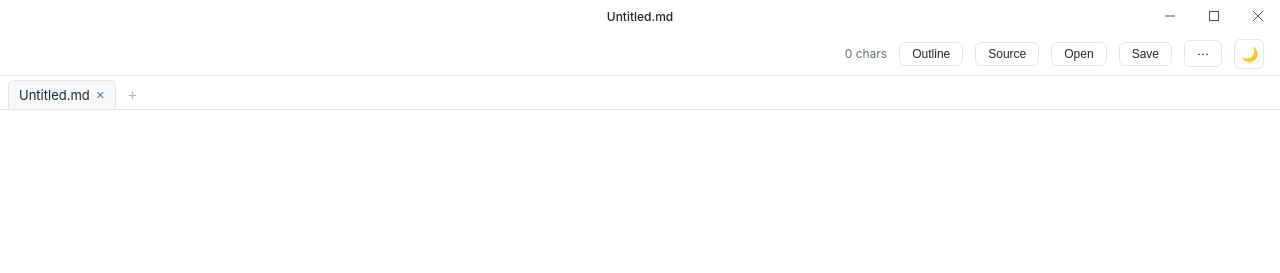
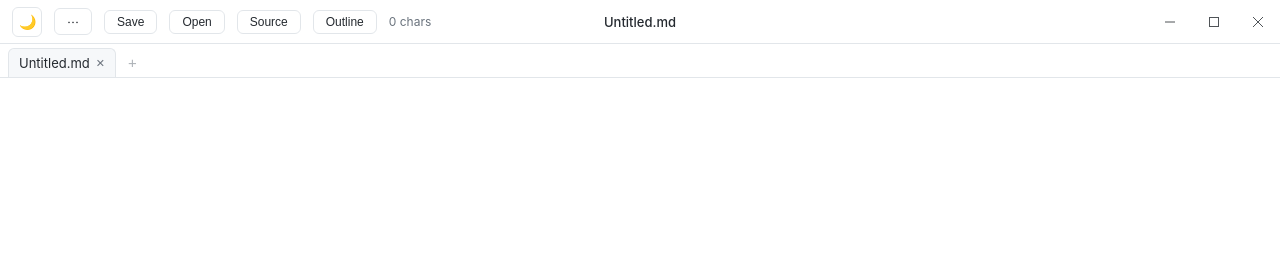
Before and after one commit to ChiangyangNPU/for-mark, a website built with Vite: page index.html in a window 1280 px wide. Built offline with nearby package versions, Linux system fonts and the light colour scheme; what @milkdown/kit would draw is missing.

Commit message:
feat: Windows 顶栏改为单行布局，与 Mac 左右镜像
- 取消独立标题栏行（替代上一版双层结构）：Windows 顶栏并为单行 44px，
  与 Mac 总高一致，移除 html.win 的 32px 吸附偏移与 77px 工作区高度
- 功能按钮（字数 + 大纲/源码/打开/保存/⋯/主题）包入 .toolbar-left 组：
  Mac 组靠右（等价原 flex-end），Windows 组 row-reverse 反转顺序靠左，
  视觉为 主题 ⋯ 保存 打开 源码 大纲 字数，与 Mac 左右镜像
- 自绘窗口按钮 ─ □ ✕ 以极简透明样式并入工具栏右缘（贴边、hover 高亮、
  关闭 hover 红），功能组与窗口按钮间不再加分隔线；⋯ 溢出菜单在
  Windows 改为贴左弹出，与功能组对齐
- 文件名统一用工具栏居中元素（win-title），两平台共用并移除标题栏
  冗余双写；窗口宽 < 860px 时自动隐藏居中文件名（Typora 同策略，
  两平台一致）

```diff
--- a/index.html
+++ b/index.html
@@ -8,34 +8,13 @@
     <script src="./boot.js"></script>
   </head>
   <body>
-    <!-- 自绘标题栏（Windows/Linux）：拖拽移动窗口 + 居中文件名 + 右缘窗口控制按钮。
-         Mac 走 hiddenInset（红绿灯浮在工具栏上），此行经 CSS 隐藏 -->
-    <header class="titlebar">
-      <span id="titlebar-title" class="titlebar-title"></span>
-      <div class="win-controls" aria-label="窗口控制">
-        <button id="win-min" class="win-btn" tabindex="-1" aria-label="最小化">
-          <svg width="10" height="10" viewBox="0 0 10 10" aria-hidden="true">
-            <path d="M0 5h10" stroke="currentColor" stroke-width="1" />
-          </svg>
-        </button>
-        <button id="win-max" class="win-btn" tabindex="-1" aria-label="最大化/还原">
-          <svg class="ic-max" width="10" height="10" viewBox="0 0 10 10" aria-hidden="true">
-            <rect x="0.5" y="0.5" width="9" height="9" fill="none" stroke="currentColor" />
-          </svg>
-          <svg class="ic-restore" width="10" height="10" viewBox="0 0 10 10" aria-hidden="true">
-            <rect x="0.5" y="2.5" width="7" height="7" fill="none" stroke="currentColor" />
-            <path d="M2.5 2.5v-2h7v7h-2" fill="none" stroke="currentColor" />
-          </svg>
-        </button>
-        <button id="win-close" class="win-btn win-close" tabindex="-1" aria-label="关闭">
-          <svg width="10" height="10" viewBox="0 0 10 10" aria-hidden="true">
-            <path d="M0 0l10 10M10 0L0 10" stroke="currentColor" stroke-width="1" />
-          </svg>
-        </button>
-      </div>
-    </header>
+    <!-- 单行顶栏（Mac/Windows 同构）：
+         Mac 走 hiddenInset（红绿灯浮在左侧），功能按钮组靠右；
+         Windows/Linux 走 hidden（自绘窗口按钮独占右缘），功能按钮组靠左且顺序反转；
+         整行是拖拽区，文件名绝对居中 -->
     <header class="toolbar">
       <span id="win-title" class="win-title"></span>
+      <div class="toolbar-left">
         <span id="word-count" class="word-count">0 字</span>
         <button
           id="sidebar-outline-btn"
@@ -73,6 +52,29 @@
         <button id="theme-toggle" class="theme-toggle" data-i18n-title="toolbar.themeTitle">
           🌙
         </button>
+      </div>
+      <!-- Windows/Linux 自绘窗口控制：极简透明按钮（hover 高亮，关闭 hover 红） -->
+      <div class="win-controls" aria-label="窗口控制">
+        <button id="win-min" class="win-btn" tabindex="-1" aria-label="最小化">
+          <svg width="10" height="10" viewBox="0 0 10 10" aria-hidden="true">
+            <path d="M0 5h10" stroke="currentColor" stroke-width="1" />
+          </svg>
+        </button>
+        <button id="win-max" class="win-btn" tabindex="-1" aria-label="最大化/还原">
+          <svg class="ic-max" width="10" height="10" viewBox="0 0 10 10" aria-hidden="true">
+            <rect x="0.5" y="0.5" width="9" height="9" fill="none" stroke="currentColor" />
+          </svg>
+          <svg class="ic-restore" width="10" height="10" viewBox="0 0 10 10" aria-hidden="true">
+            <rect x="0.5" y="2.5" width="7" height="7" fill="none" stroke="currentColor" />
+            <path d="M2.5 2.5v-2h7v7h-2" fill="none" stroke="currentColor" />
+          </svg>
+        </button>
+        <button id="win-close" class="win-btn win-close" tabindex="-1" aria-label="关闭">
+          <svg width="10" height="10" viewBox="0 0 10 10" aria-hidden="true">
+            <path d="M0 0l10 10M10 0L0 10" stroke="currentColor" stroke-width="1" />
+          </svg>
+        </button>
+      </div>
     </header>
 
     <div id="more-menu" class="more-menu" hidden>
--- a/src/style.css
+++ b/src/style.css
@@ -78,55 +78,20 @@ body {
   -webkit-app-region: no-drag;
 }
 
-/* ---------------- 自绘标题栏（Windows/Linux） ----------------
-   独立一行：拖拽移动窗口 + 居中文件名 + 右缘窗口控制按钮。
-   titleBarStyle: 'hidden' 后标题区属于页面，主题切换与内容区同帧同步；
-   public/boot.js 在首帧前挂 html.win 类，Mac 上本区块整体不显示
-   （Mac 走 hiddenInset，红绿灯浮在工具栏左侧） */
-.titlebar {
-  display: none;
+/* 功能按钮组容器（字数 + 功能按钮）：内部间距与拖拽行为集中管理 */
+.toolbar-left {
+  display: flex;
+  align-items: center;
+  gap: 12px;
+  /* 组内空白处可作为拖拽区，按钮已各自 no-drag */
+  -webkit-app-region: drag;
 }
 
-html.win .titlebar {
-  position: sticky;
-  top: 0;
-  z-index: 11;
-  display: flex;
-  align-items: center;
-  justify-content: flex-end;
-  height: 32px;
-  background: var(--bg);
-  -webkit-app-region: drag;
-  -webkit-user-select: none;
-  user-select: none;
-}
-
-.titlebar-title {
-  /* 绝对定位于标题栏正中：不受右侧按钮数量影响，始终居中 */
-  position: absolute;
-  left: 50%;
-  top: 50%;
-  transform: translate(-50%, -50%);
-  max-width: 40%;
-  font-size: 12px;
-  font-weight: 500;
-  color: var(--fg);
-  white-space: nowrap;
-  overflow: hidden;
-  text-overflow: ellipsis;
-  pointer-events: none;
-}
-
-/* Windows 下工具栏吸附在标题栏下方 */
-html.win .toolbar {
-  top: 32px;
-}
-
-/* Windows 的文件名在标题栏展示，工具栏里的同名元素隐藏（Mac 保留） */
-html.win .toolbar .win-title {
-  display: none;
-}
-
+/* ---------------- 自绘窗口控制（Windows/Linux） ----------------
+   单行顶栏：窗口按钮以极简透明样式并入工具栏右缘（细竖线分隔），
+   Mac 上本区块不显示（Mac 走 hiddenInset，红绿灯浮在工具栏左侧）。
+   titleBarStyle: 'hidden' 后标题区属于页面，主题切换与内容区同帧同步；
+   public/boot.js 在首帧前挂 html.win 类 */
 .win-controls {
   display: none;
 }
@@ -138,7 +103,7 @@ html.win .win-controls {
 }
 
 .win-btn {
-  /* 标题栏整体是拖拽区，按钮必须显式退出拖拽，否则点击被拖拽行为吞掉 */
+  /* 标题栏整行是拖拽区，按钮必须显式退出拖拽，否则点击被拖拽行为吞掉 */
   -webkit-app-region: no-drag;
   display: flex;
   align-items: center;
@@ -352,9 +317,35 @@ html.win .win-controls {
   box-shadow: 0 4px 16px rgba(0, 0, 0, 0.2);
 }
 
-/* Mac 隐藏标题栏：红绿灯按钮浮在工具栏左侧，让出空间 */
+/* Mac 隐藏标题栏：红绿灯按钮浮在工具栏左侧，功能按钮组让位靠右 */
 html.mac .toolbar {
   padding-left: 80px;
+}
+
+html.mac .toolbar-left {
+  margin-left: auto;
+}
+
+/* Windows：功能按钮组靠左且视觉顺序反转（主题 ⋯ 保存 打开 源码 大纲 字数），
+   自绘窗口按钮独占右缘，与 Mac 左右镜像；中段空白为拖拽区 */
+html.win .toolbar {
+  padding-left: 12px;
+  padding-right: 0;
+}
+
+html.win .toolbar-left {
+  flex-direction: row-reverse;
+  margin-right: auto;
+}
+
+/* Windows：⋯ 溢出菜单贴左缘弹出（与功能按钮组对齐） */
+html.win .more-menu {
+  right: auto;
+  left: 12px;
+}
+
+html.win .win-controls {
+  margin-left: auto;
 }
 
 .win-title {
@@ -371,6 +362,13 @@ html.mac .toolbar {
   overflow: hidden;
   text-overflow: ellipsis;
   pointer-events: none;
+}
+
+/* 窗口过窄时隐藏居中文件名，避免与两侧控件重叠（Typora 同策略） */
+@media (max-width: 860px) {
+  .win-title {
+    display: none;
+  }
 }
 
 .logo {
@@ -566,13 +564,9 @@ img {
 
 .workbench {
   display: flex;
-  /* 45px = 工具栏 44px + 1px 底边框；Windows/Linux 自绘标题栏额外占 32px */
+  /* 45px = 工具栏 44px + 1px 底边框（两平台顶栏均为单行） */
   height: calc(100vh - 45px);
   overflow: hidden;
-}
-
-html.win .workbench {
-  height: calc(100vh - 77px);
 }
 
 .sidebar {
--- a/src/tabs.ts
+++ b/src/tabs.ts
@@ -83,16 +83,14 @@ function dirName(p: string): string {
   return i > 0 ? p.slice(0, i) : p
 }
 
-/** 同步窗口标题（标题栏/工具栏居中文件名 + 未保存圆点标记）并更新图片显示目录 */
+/** 同步窗口标题（工具栏居中文件名 + 未保存圆点标记）并更新图片显示目录 */
 export function updateTitle() {
   const tab = activeTab()
   const text = `${tab?.dirty ? '• ' : ''}${tab?.name ?? t('tab.untitled')}`
   document.title = text
-  // win：自绘标题栏居中文件名；mac：工具栏居中文件名（两处按平台只显其一）
+  // 两平台共用：工具栏居中文件名（Mac 红绿灯浮左侧，Win 窗口按钮在右缘）
   const el = document.getElementById('win-title')
   if (el) el.textContent = text
-  const titlebarTitle = document.getElementById('titlebar-title')
-  if (titlebarTitle) titlebarTitle.textContent = text
   // 相对路径图片的显示解析目录跟随当前文档位置
   setImageBaseDir(getActiveBaseDir())
 }
```
Lines whose indentation alone changed are shown as unchanged.
